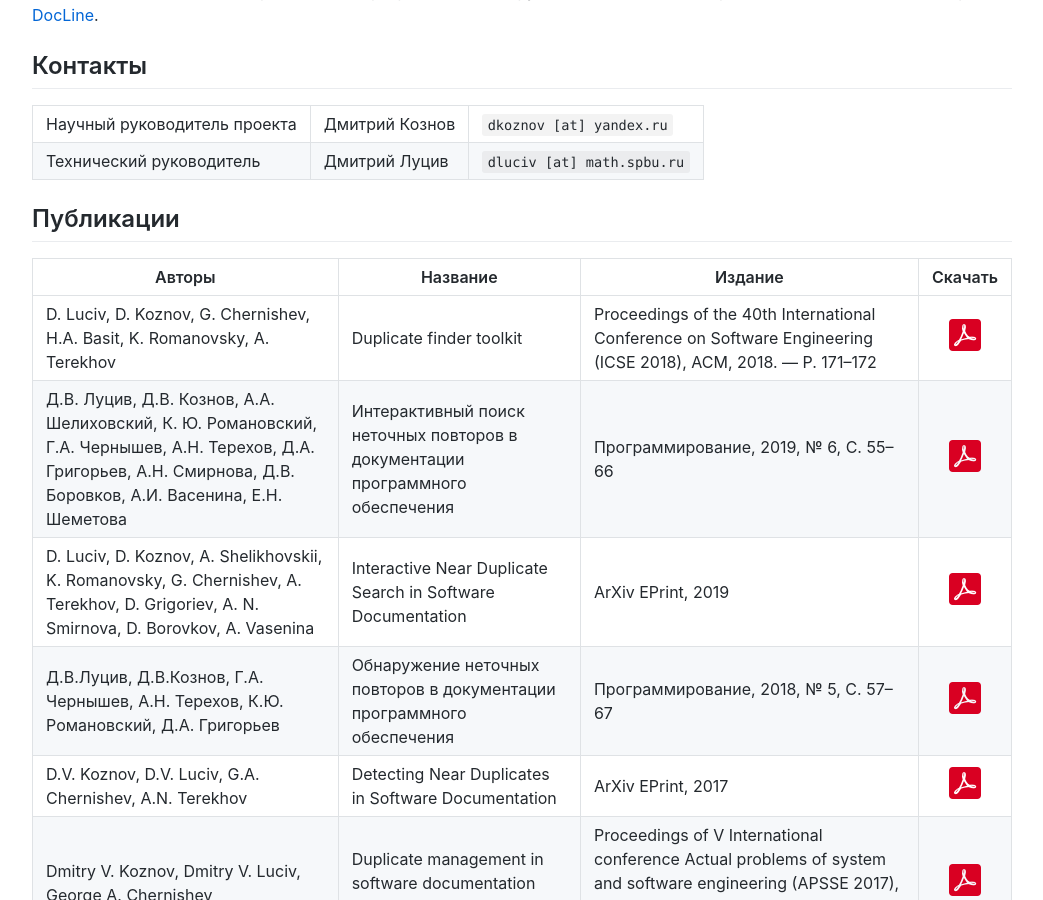
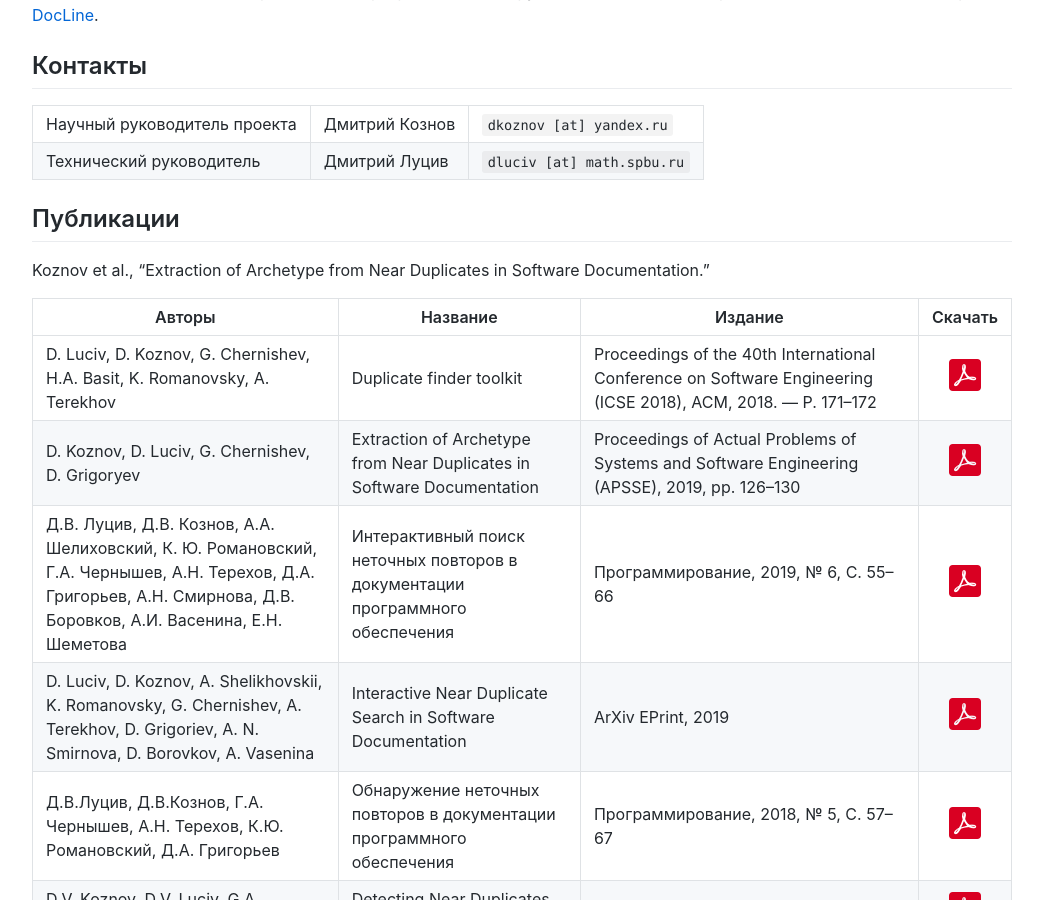
Before and after one commit to docline/docline.github.io, a Jekyll site: the page built from index.ru.md, in a window 1280 px wide and 900 px high, scrolled down 1084 px. Shown: the whole window, without its empty margins (118-1161 px from the left). Built offline with Jekyll 4.4.1, drawn with Linux system fonts in a browser that asks for light colours; comment, search, counter and statistics services are not loaded.

Commit message:
List new article

```diff
--- a/index.ru.md
+++ b/index.ru.md
@@ -73,10 +73,13 @@ title: Duplicate Finder
 Публикации
 ----------
 
+Koznov et al., “Extraction of Archetype from Near Duplicates in Software Documentation.”
+
 | Авторы                                                                       | Название                                                                                | Издание                                                                                                                                                         | Скачать
 |-|-|-|:--:|
 | D. Luciv, D. Koznov, G. Chernishev, H.A. Basit, K. Romanovsky, A. Terekhov   | Duplicate finder toolkit                                                                | Proceedings of the 40th International Conference on Software Engineering (ICSE 2018), ACM, 2018. — P. 171–172                                                   | [![pdf](/img/pdf.png)](/pdf/articles/dluciv.dkoznov.gchernichev.hbasit.kromanovsky.aterekhov.2018.icse.pdf)
-|  Д.В. Луцив, Д.В. Кознов, А.А. Шелиховский, К. Ю. Романовский, Г.А. Чернышев, А.Н. Терехов, Д.А. Григорьев, А.Н. Смирнова, Д.В. Боровков, А.И. Васенина, Е.Н. Шеметова | Интерактивный поиск неточных повторов в документации программного обеспечения | Программирование, 2019, № 6, С. 55–66                                          | [![pdf](/img/pdf.png)](/pdf/articles/dluciv.dkoznov.atshelikhovski.etal.2019.programming.ru.pdf)
+| D. Koznov, D. Luciv, G. Chernishev, D. Grigoryev                             | Extraction of Archetype from Near Duplicates in Software Documentation                  | Proceedings of Actual Problems of Systems and Software Engineering (APSSE), 2019, pp. 126–130                                                                   | [![pdf](/img/pdf.png)](/pdf/articles/dkoznov.dluciv.gchernishev.dgrigoriev.2019.apsse.pdf)
+| Д.В. Луцив, Д.В. Кознов, А.А. Шелиховский, К. Ю. Романовский, Г.А. Чернышев, А.Н. Терехов, Д.А. Григорьев, А.Н. Смирнова, Д.В. Боровков, А.И. Васенина, Е.Н. Шеметова | Интерактивный поиск неточных повторов в документации программного обеспечения | Программирование, 2019, № 6, С. 55–66                                           | [![pdf](/img/pdf.png)](/pdf/articles/dluciv.dkoznov.atshelikhovski.etal.2019.programming.ru.pdf)
 | D. Luciv, D. Koznov, A. Shelikhovskii, K. Romanovsky, G. Chernishev, A. Terekhov, D. Grigoriev, A. N. Smirnova, D. Borovkov, A. Vasenina | Interactive Near Duplicate Search in Software Documentation | ArXiv EPrint, 2019                                                                                                              | [![pdf](/img/pdf.png)](https://arxiv.org/pdf/1908.08266.pdf)
 | Д.В.Луцив, Д.В.Кознов,  Г.А. Чернышев, А.Н. Терехов, К.Ю. Романовский, Д.А. Григорьев | Обнаружение неточных повторов в документации программного обеспечения          | Программирование, 2018, № 5, С. 57–67                                                                                                                           | [![pdf](/img/pdf.png)](/pdf/articles/dluciv.dkoznov.gchernichev.aterekhov.kromanovsky.dgrigoriev.2018.programming.ru.pdf)
 | D.V. Koznov, D.V. Luciv, G.A. Chernishev, A.N. Terekhov                      | Detecting Near Duplicates in Software Documentation                                     | ArXiv EPrint, 2017                                                                                                                                              | [![pdf](/img/pdf.png)](https://arxiv.org/pdf/1711.04705.pdf)
```
Also changed, not shown: index.en.md (+1 -0 lines).
